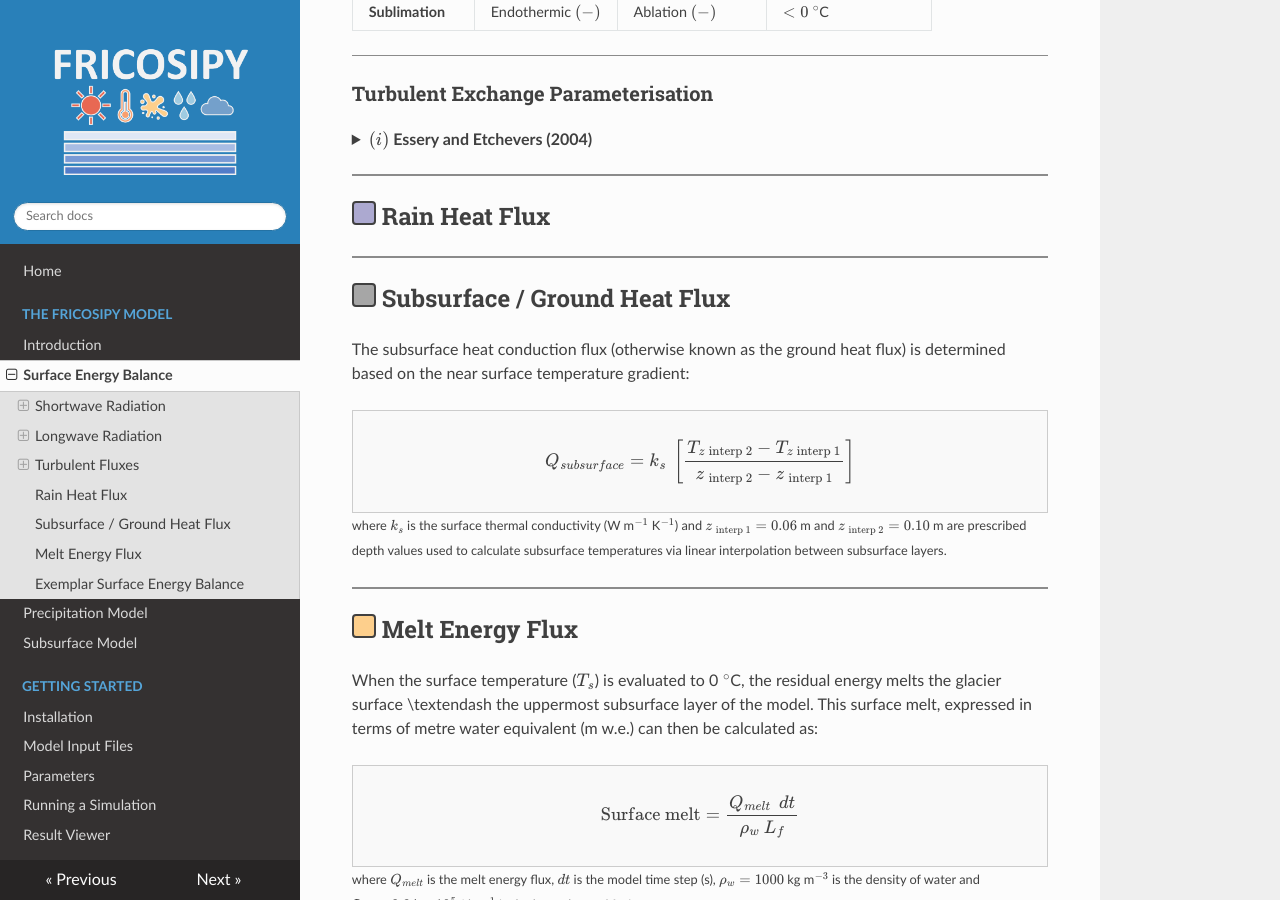
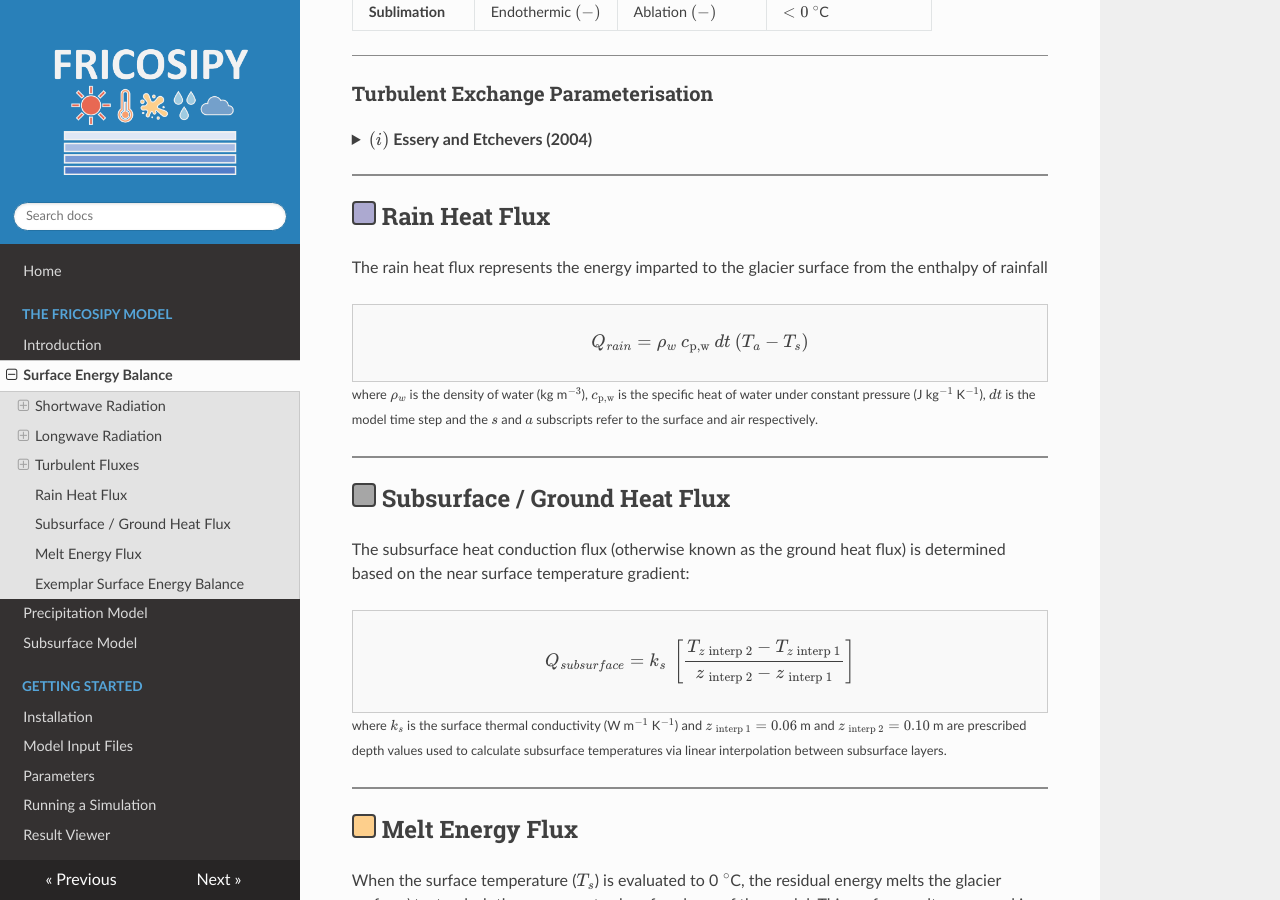
Before and after one commit to MarcusGastaldello/FRICOSIPY, an MkDocs documentation site: the page built from docs/surface_energy_balance.md, in a window 1280 px wide and 900 px high, scrolled down 4337 px. Built offline with MkDocs 1.6.1, drawn with Linux system fonts in a browser that asks for light colours; nearby versions of some CDN libraries.

Commit message:
Update surface_energy_balance.md

```diff
--- a/docs/surface_energy_balance.md
+++ b/docs/surface_energy_balance.md
@@ -244,6 +244,15 @@ The mass exchange associated with the latent heat flux depends on the glacier su
 
 ## <span style="display: inline-block; width: 1em; height: 1em;background-color: #ACA9D0; border: 2px solid #404040; border-radius: 4px; "></span> Rain Heat Flux
 
+The rain heat flux represents the energy imparted to the glacier surface from the enthalpy of rainfall
+
+<div style="border:1px solid #ccc; padding:10px; background:#f9f9f9;">
+$$
+Q_{rain} = \rho_{w} \: c_{\text{p,w}} \: dt \: (T_{a}-T_{s})
+$$
+</div>
+<small> where $\rho_{w}$ is the density of water (kg m$^{-3}$), $c_{\text{p,w}}$ is the specific heat of water under constant pressure (J kg$^{-1}$ K$^{-1}$), $dt$ is the model time step and the $s$ and $a$ subscripts refer to the surface and air respectively.</small>
+
 <hr style="height:2px; background-color:#8b8b8b; border:none;" />
 
 ## <span style="display: inline-block; width: 1em; height: 1em;background-color: #A6A6A6; border: 2px solid #404040; border-radius: 4px; "></span> Subsurface / Ground Heat Flux
```
